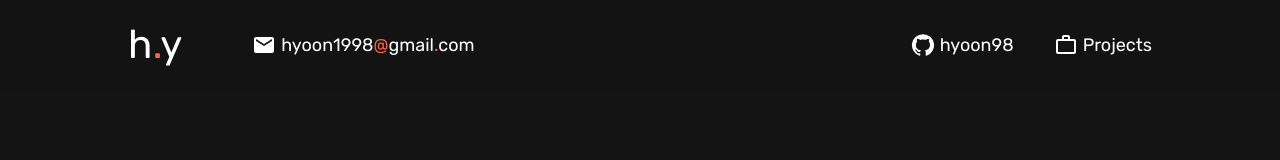
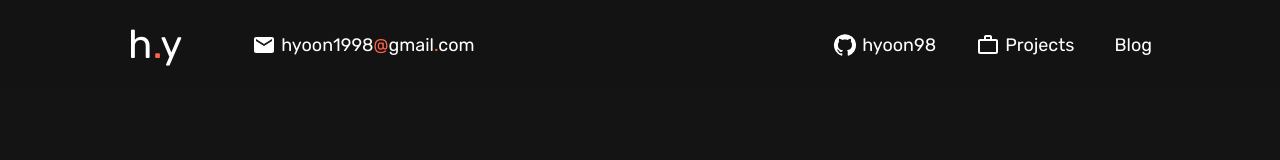
Before and after one commit to hyoon98/hyoon, a React (Create React App) app: page / in a window 1280 px wide. Shown: the top 160 px of the page. Built offline with nearby package versions, Linux system fonts and the light colour scheme.

Commit message:
Added blog section for navbar

```diff
--- a/src/components/Navbar/Navbar.jsx
+++ b/src/components/Navbar/Navbar.jsx
@@ -27,6 +27,11 @@ export default function Navbar() {
                                 <span className='iconText'>Projects</span>
                         </div>
                     </a>
+                    <a href="#blog">
+                        <div className='itemContainer'>
+                                <span className='iconText'>Blog</span>
+                        </div>
+                    </a>
                 </div>
             </div>
         </div>
```
